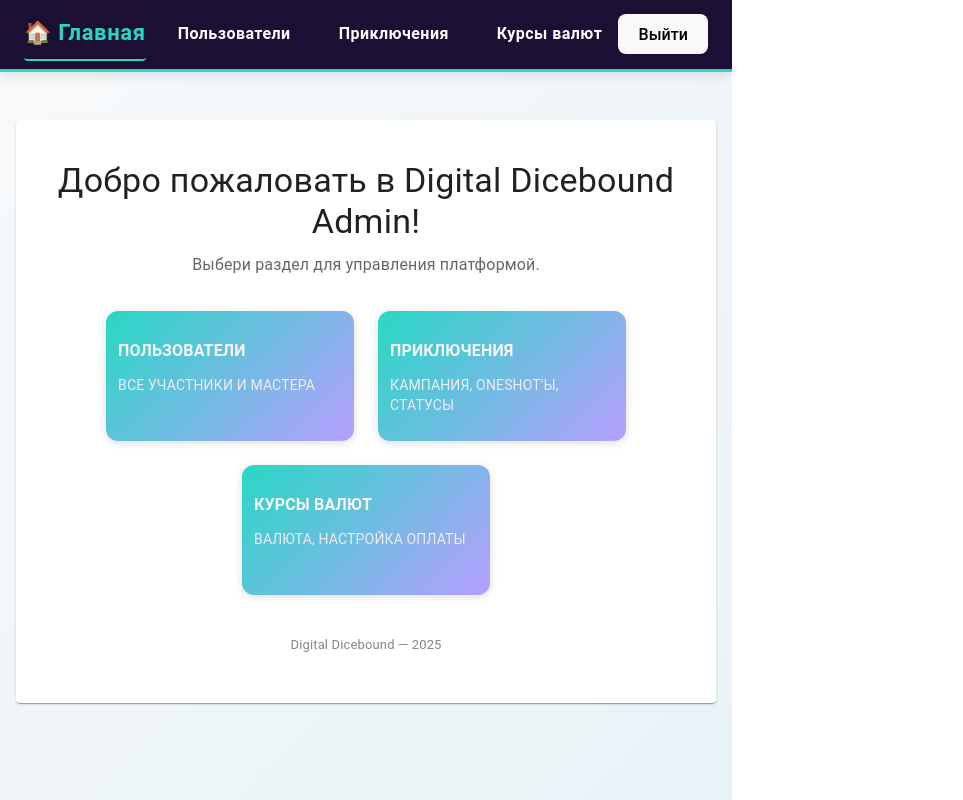
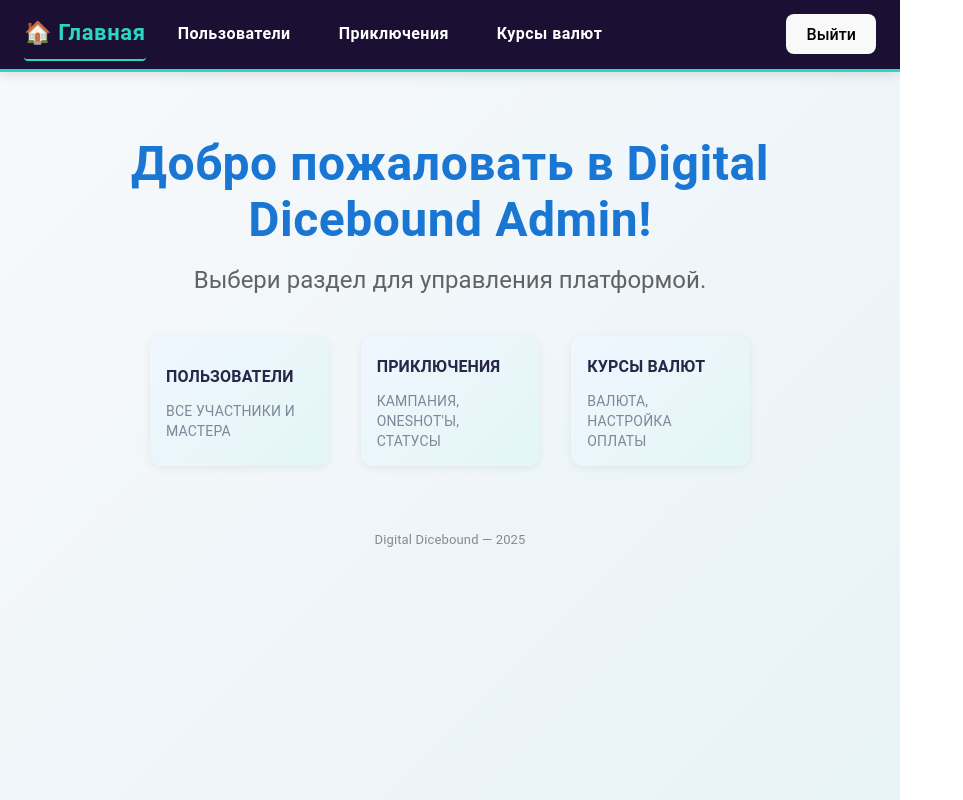
Before and after one commit to Affid-Tech/dicebound-admin-frontend, a React (Vite) app: page / in a window 1280 px wide. Shown: the whole page, without its empty margins (0-963 px from the left). Built offline with nearby package versions, Linux system fonts and the light colour scheme; sample sign-in values are in the browser's storage.

Commit message:
Refactor Dashboard

```diff
--- a/src/pages/Dashboard.tsx
+++ b/src/pages/Dashboard.tsx
@@ -1,5 +1,5 @@
-import {useNavigate} from "react-router-dom";
-import {Box, Button, Card, CardContent, Grid, Typography} from "@mui/material";
+import { useNavigate } from "react-router-dom";
+import { Box, Button, Grid, Typography, Container } from "@mui/material";
 
 const links = [
     { to: "/users", label: "Пользователи", desc: "Все участники и мастера" },
@@ -13,18 +13,30 @@
     const navigate = useNavigate();
 
     return (
-        <Card sx={{ maxWidth: 700, mx: "auto", mt: 6, p: 3 }}>
-            <CardContent>
-                <Typography variant="h4" gutterBottom align="center" sx={{ mb: 1 }}>
+        <Container maxWidth="md" sx={{ py: { xs: 4, md: 8 } }}>
+            <Typography
+                variant="h3"
+                align="center"
+                sx={{
+                    fontWeight: 700,
+                    mb: 2,
+                    color: "primary.main",
+                    letterSpacing: 0.5,
+                }}
+            >
                 Добро пожаловать в Digital Dicebound Admin!
             </Typography>
-                <Typography variant="subtitle1" color="text.secondary" align="center" sx={{ mb: 4 }}>
+            <Typography
+                variant="h5"
+                color="text.secondary"
+                align="center"
+                sx={{ mb: 5, fontWeight: 400 }}
+            >
                 Выбери раздел для управления платформой.
             </Typography>
-
-                <Grid container spacing={3} justifyContent="center" sx={{ maxWidth: 520, mx: "auto" }}>
-                    {links.map(l => (
-                        <Grid size={{ xs: 12, sm: 6 }} key={l.to}>
+            <Grid container spacing={4} justifyContent="center" sx={{ maxWidth: 600, mx: "auto" }}>
+                {links.map((l) => (
+                    <Grid size={{ xs: 12, sm: 6, md: 4 }} key={l.to}>
                         <Button
                             onClick={() => navigate(l.to)}
                             fullWidth
@@ -32,41 +44,38 @@
                                 height: 130,
                                 display: "flex",
                                 flexDirection: "column",
-                                    justifyContent: "flex-start", // важно!
                                 alignItems: "flex-start",
-                                    background: "linear-gradient(135deg, #28D8C4 0%, #B79FFF 100%)",
-                                    color: "#f5f5f5",
+                                background: "linear-gradient(135deg, #F0F6FF 0%, #E3F6F5 100%)",
+                                color: "#272748",
                                 borderRadius: 3,
                                 fontWeight: 600,
-                                    boxShadow: "0 2px 8px #0C081522",
-                                    padding: "24px 12px",
+                                boxShadow: "0 2px 8px #0C081511",
+                                padding: "24px 16px",
                                 fontSize: 20,
                                 textAlign: "left",
                                 transition: "filter 0.2s, box-shadow 0.2s",
                                 '&:hover': {
                                     filter: "brightness(0.98)",
-                                        boxShadow: "0 4px 12px #0C081533",
-                                        background: "linear-gradient(135deg, #2ae8e4 0%, #a07fff 100%)",
+                                    boxShadow: "0 4px 12px #0C081522",
+                                    background: "linear-gradient(135deg, #E3F6F5 0%, #F0F6FF 100%)",
                                 }
                             }}
                         >
-                                {/* Заголовок */}
                             <Typography
                                 sx={{
                                     fontWeight: 700,
                                     textTransform: "uppercase",
-                                        minHeight: 32, // выстави под нужный тебе размер!
+                                    minHeight: 32,
                                     display: "flex",
                                     alignItems: "center",
                                 }}
                             >
                                 {l.label}
                             </Typography>
-                                {/* Описание */}
                             <Typography
                                 variant="body2"
                                 sx={{
-                                        color: "#eeebf3",
+                                    color: "#7C8799",
                                     fontSize: 14,
                                     mt: 1
                                 }}
@@ -74,16 +83,12 @@
                                 {l.desc}
                             </Typography>
                         </Button>
-
-
                     </Grid>
                 ))}
             </Grid>
-
-                <Box sx={{ mt: 5, opacity: 0.55, fontSize: 13, textAlign: "center" }}>
+            <Box sx={{ mt: 8, opacity: 0.5, fontSize: 13, textAlign: "center" }}>
                 Digital Dicebound — {new Date().getFullYear()}
             </Box>
-            </CardContent>
-        </Card>
+        </Container>
     );
 }
```
Lines whose indentation alone changed are shown as unchanged.
